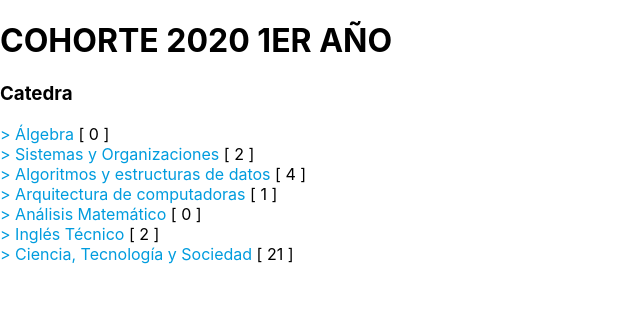
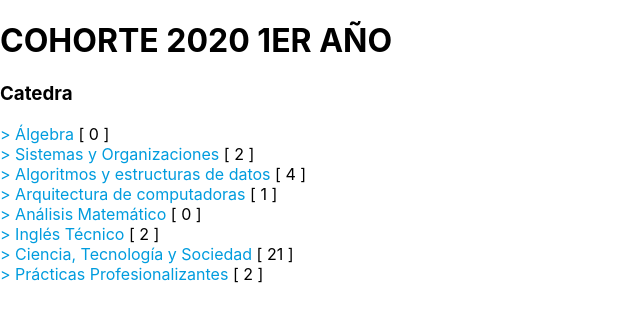
Before and after one commit to Alfacoy/bibliografia-beltran, a Next.js app: page / in a window 1280 px wide. Shown: the top 322 px of the page, without its empty margins (0-640 px from the left). Built offline with nearby package versions, Linux system fonts and the light colour scheme.

Commit message:
Documentación Practicas Profesionalizantes

```diff
--- a/data.js
+++ b/data.js
@@ -187,6 +187,22 @@ const data = {
       ],
 
       optionalBooks: []
+    },
+    {
+      name: "Prácticas Profesionalizantes",
+      slides: [
+        {
+          name: "Modelo de capas",
+          url: "/docs/slides/pp/ppModeloDeCapas.pdf"
+        },
+        {
+          name: "Arquitectura cliente servidor",
+          url: "/docs/slides/pp/ppArqCliSer.pdf"
+        }
+      ],
+      complements: [],
+      books: [],
+      optionalBooks: []
     }
   ]
 };
```
Also changed, not shown: 2 other files (tests, documents, lock files or other folders).
